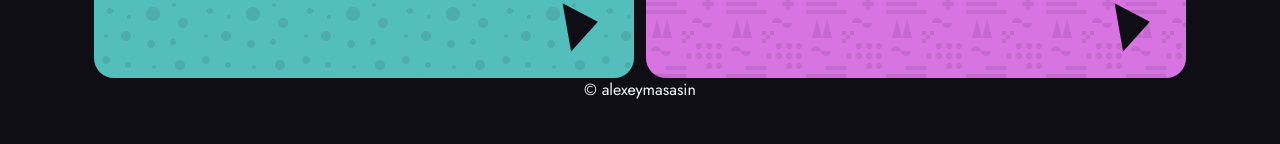
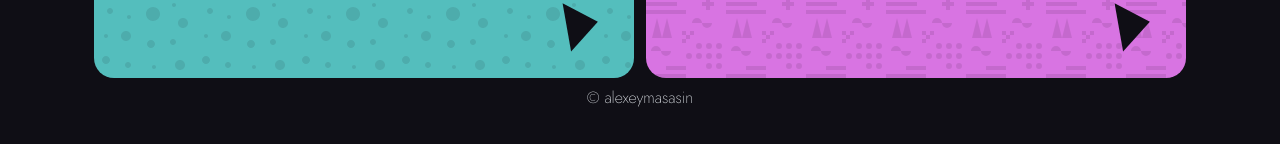
Before and after one commit to alexeymasasin/party-games, a React (Vite) app: page / in a window 1280 px wide. Shown: the part 564-708 px from the top of the page. Built offline with nearby package versions, Linux system fonts and the light colour scheme.

Commit message:
Game card animations. footer fix

```diff
--- a/src/components/App.tsx
+++ b/src/components/App.tsx
@@ -1,4 +1,4 @@
-import Footer from './Footer';
+import Footer from './Footer/Footer';
 import MainContent from './MainContent';
 
 function App() {
--- a/src/components/Footer.tsx
+++ /dev/null
@@ -1,7 +0,0 @@
-export default function Footer() {
-	return (
-		<a href="https://github.com/alexeymasasin/" target="_blank">
-			&copy; alexeymasasin
-		</a>
-	);
-}
--- /dev/null
+++ b/src/components/Footer/Footer.module.css
@@ -0,0 +1,11 @@
+.wrapper {
+	padding-top: 8px;
+}
+
+.link {
+	font-weight: 200;
+}
+
+.link:hover {
+	text-decoration: underline;
+}
--- /dev/null
+++ b/src/components/Footer/Footer.tsx
@@ -0,0 +1,15 @@
+import styles from './Footer.module.css';
+
+export default function Footer() {
+	return (
+		<footer className={styles.wrapper}>
+			<a
+				className={styles.link}
+				href="https://github.com/alexeymasasin/"
+				target="_blank"
+			>
+				&copy; alexeymasasin
+			</a>
+		</footer>
+	);
+}
--- a/src/components/GamesSelection/GameCard.module.css
+++ b/src/components/GamesSelection/GameCard.module.css
@@ -6,12 +6,25 @@
 	padding: 5px 30px;
 	color: var(--background-deep);
 	transition: all 0.4s;
+	-webkit-user-drag: none;
 }
 
 .wrapper:hover {
 	box-shadow: 0px 0px 30px var(--background-deep);
 	cursor: pointer;
-	transform: scale(1.1);
+	transform: scale(0.95);
+}
+
+.wrapper:hover .play_icon {
+	transform: scale(8) rotate(-30deg);
+}
+
+.wrapper:active {
+	transform: scale(0.9);
+}
+
+.wrapper:active .play_icon {
+	transform: scale(8) rotate(-20deg);
 }
 
 .wrapper > * > h3 {
@@ -55,6 +68,7 @@
 	align-items: center;
 	padding-bottom: 10px;
 	pointer-events: none;
+	transition: all 0.3s;
 }
 
 .right_side {
```
Also changed, not shown: src/index.css.
